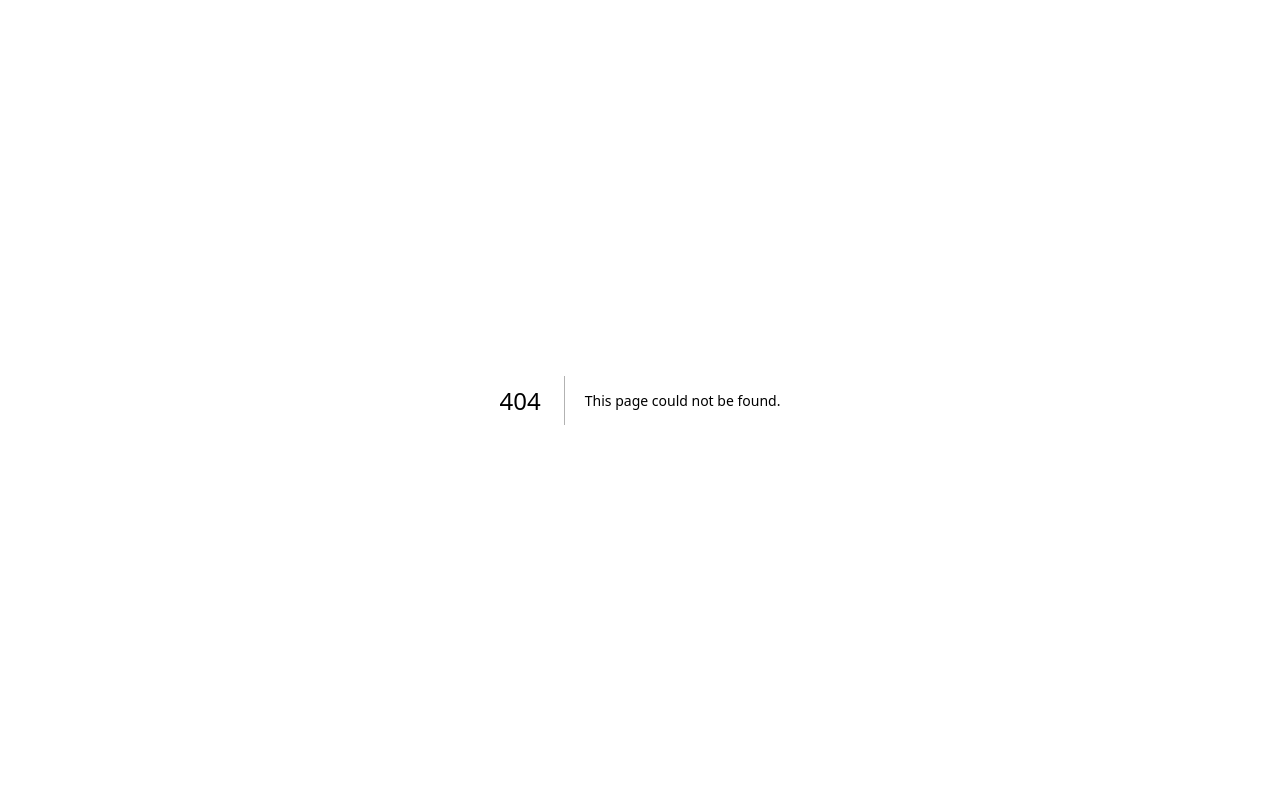
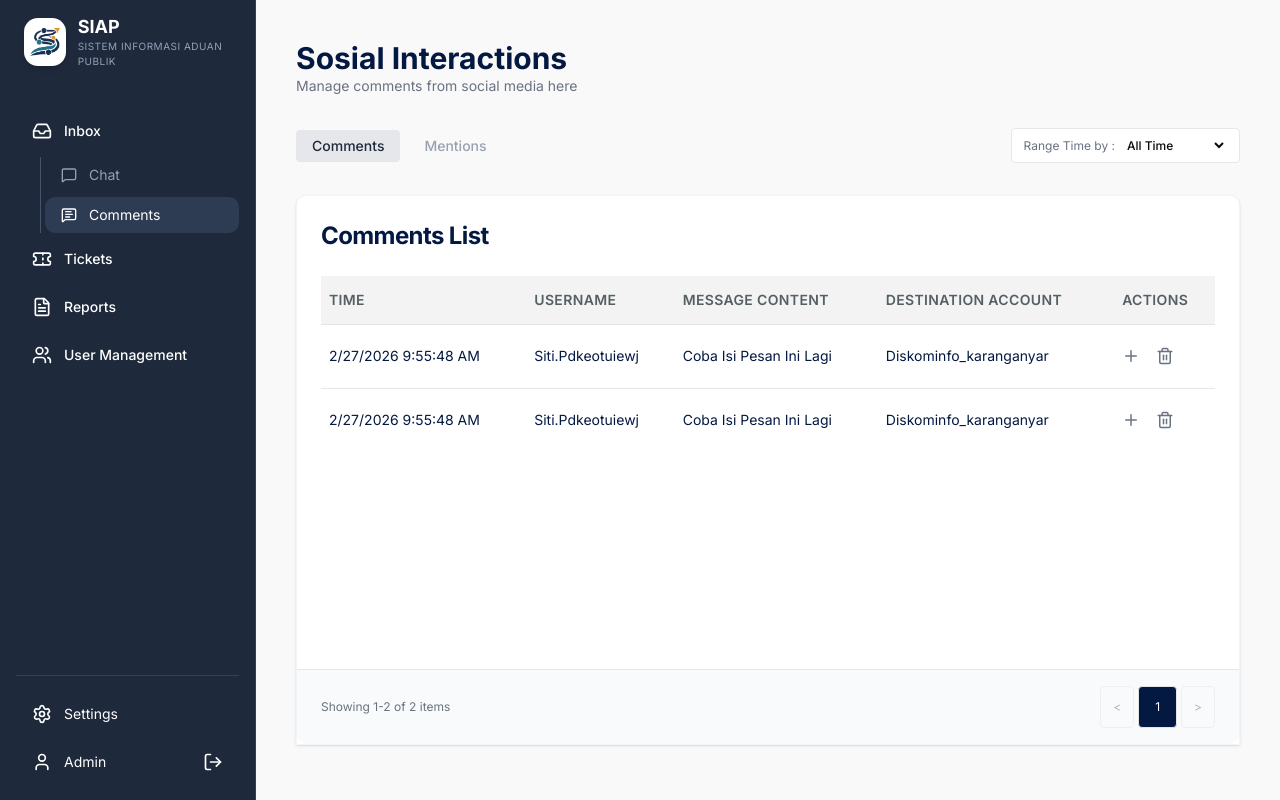
Before and after one commit to hibahsiap/SIAP, a Next.js app: page /dashboard/social in a window 1280 px wide. Before the commit this address had no page. Built offline with nearby package versions, Linux system fonts and the light colour scheme.

Commit message:
feat: create social interactions

```diff
--- /dev/null
+++ b/app/dashboard/social/page.tsx
@@ -0,0 +1,109 @@
+"use client";
+
+import { useState } from "react";
+import TableTemplate, { ColumnDefinition } from "@/components/TableTemplate";
+import { InteractionTabs } from "@/components/InteractionTabs";
+import { TimeRange } from "@/components/TimeRange";
+import { Pagination } from "@/components/Paginations";
+import { Plus, Trash2 } from "lucide-react";
+
+export default function SocialInteractionsPage() {
+  const [activeTab, setActiveTab] = useState('comments');
+  const [selectedRange, setSelectedRange] = useState('all');
+  const [currentPage, setCurrentPage] = useState(1);
+
+  // Data Dummy
+  const commentsData = [
+    { time: "2/27/2026 9:55:48 AM", username: "siti.pdkeotuiewj", message: "Coba isi pesan ini lagi", destination: "diskominfo_karanganyar" },
+    { time: "2/27/2026 9:55:48 AM", username: "siti.pdkeotuiewj", message: "Coba isi pesan ini lagi", destination: "diskominfo_karanganyar" },
+  ];
+
+  const mentionsData = [
+    { time: "2/27/2026 9:55:48 AM", username: "siti.pdkeotuiewj", message: "Coba isi pesan ini lagi", destination: "excanggga.dev" },
+  ];
+
+  const itemsPerPage = 5;
+  const totalItems = activeTab === 'comments' ? commentsData.length : mentionsData.length;
+
+  const currentData = (activeTab === 'comments' ? commentsData : mentionsData).slice(
+    (currentPage - 1) * itemsPerPage,
+    currentPage * itemsPerPage
+  );
+
+  const timeOptions = [
+    { value: 'all', label: 'All Time' },
+    { value: 'today', label: 'Today' },
+    { value: 'week', label: 'This Week' },
+    { value: 'month', label: 'This Month' },
+    { value: 'custom', label: 'Custom Range' },
+  ];
+
+  const columns: ColumnDefinition[] = [
+    { header: "Time", key: "time" },
+    { header: "Username", key: "username" },
+    { header: "Message Content", key: "message" },
+    { header: "Destination Account", key: "destination" },
+    {
+      header: "Actions",
+      key: "actions",
+      cell: () => (
+        <div className="flex gap-4">
+          <button className="text-gray-500 hover:text-blue-900"><Plus size={18}/></button>
+          <button className="text-gray-500 hover:text-red-600"><Trash2 size={18}/></button>
+        </div>
+      )
+    }
+  ];
+
+  return (
+    <div className="p-8">
+      <div className="mb-8">
+        <h1 className="text-3xl font-bold text-[#041942]">Sosial Interactions</h1>
+        <p className="text-gray-500 text-sm">Manage comments from social media here</p>
+      </div>
+
+      {/* Interaction Tabs dan Time Range */}
+      <div className="flex justify-between items-center mb-8">
+        <InteractionTabs
+          tabs={[{id: 'comments', label: 'Comments'}, {id: 'mentions', label: 'Mentions'}]}
+          activeTab={activeTab}
+          onChange={(id) => {
+            setActiveTab(id);
+            setCurrentPage(1);
+          }}
+        />
+        <TimeRange
+          options={timeOptions}
+          value={selectedRange}
+          onChange={setSelectedRange}
+        />
+      </div>
+
+      {/* Main Container */}
+      <div className="bg-white rounded-t-lg border border-gray-100 shadow-sm min-h-[550px] flex flex-col">
+        <div className="p-6 pb-0">
+          <h2 className="text-2xl font-bold text-[#041942] mb-6 capitalize tracking-tight">
+            {activeTab} List
+          </h2>
+
+            <div className="flex-grow">
+            <TableTemplate
+                columns={columns}
+                data={currentData}
+            />
+            </div>
+        </div>
+
+        {/* Pagination */}
+        <div className="mt-auto">
+          <Pagination
+            totalItems={totalItems}
+            itemsPerPage={itemsPerPage}
+            currentPage={currentPage}
+            onPageChange={setCurrentPage}
+          />
+        </div>
+      </div>
+    </div>
+  );
+}
--- /dev/null
+++ b/components/InteractionTabs.tsx
@@ -0,0 +1,28 @@
+interface TabOption {
+  id: string;
+  label: string;
+}
+
+interface TabsProps {
+  tabs: TabOption[];
+  activeTab: string;
+  onChange: (id: string) => void;
+}
+
+export const InteractionTabs = ({ tabs, activeTab, onChange }: TabsProps) => (
+  <div className="flex gap-2">
+    {tabs.map((tab) => (
+      <button
+        key={tab.id}
+        onClick={() => onChange(tab.id)}
+        className={`px-4 py-1.5 rounded text-sm font-medium capitalize transition-colors ${
+          activeTab === tab.id
+            ? 'bg-gray-200 text-gray-800'
+            : 'text-gray-400 hover:text-gray-600'
+        }`}
+      >
+        {tab.label}
+      </button>
+    ))}
+  </div>
+);
--- /dev/null
+++ b/components/Paginations.tsx
@@ -0,0 +1,51 @@
+interface PaginationProps {
+  totalItems: number;
+  itemsPerPage: number;
+  currentPage: number;
+  onPageChange: (page: number) => void;
+}
+
+export const Pagination = ({ totalItems, itemsPerPage, currentPage, onPageChange }: PaginationProps) => {
+  const totalPages = Math.ceil(totalItems / itemsPerPage);
+  const pages = Array.from({ length: totalPages }, (_, i) => i + 1);
+
+  // Hitung range data yang ditampilkan
+  const startItem = (currentPage - 1) * itemsPerPage + 1;
+  const endItem = Math.min(currentPage * itemsPerPage, totalItems);
+
+  return (
+    <div className="bg-gray-50 border-t border-gray-200 px-6 py-4 flex justify-between items-center text-xs text-gray-500 rounded-b-lg">
+      <p>Showing {startItem}-{endItem} of {totalItems} items</p>
+
+      <div className="flex gap-1">
+        <button
+          disabled={currentPage === 1}
+          onClick={() => onPageChange(currentPage - 1)}
+          className="px-3 py-1 border rounded hover:bg-gray-200 disabled:opacity-50"
+        >
+          {"<"}
+        </button>
+
+        {pages.map((page) => (
+          <button
+            key={page}
+            onClick={() => onPageChange(page)}
+            className={`px-4 py-3 border rounded ${
+              currentPage === page ? 'bg-[#041942] text-white' : 'hover:bg-gray-200'
+            }`}
+          >
+            {page}
+          </button>
+        ))}
+
+        <button
+          disabled={currentPage === totalPages}
+          onClick={() => onPageChange(currentPage + 1)}
+          className="px-3 py-1 border rounded hover:bg-gray-200 disabled:opacity-50"
+        >
+          {">"}
+        </button>
+      </div>
+    </div>
+  );
+};
--- /dev/null
+++ b/components/TimeRange.tsx
@@ -0,0 +1,35 @@
+interface TimeOption {
+  value: string;
+  label: string;
+}
+
+interface TimeRangeSelectorProps {
+  options: TimeOption[];
+  value: string;
+  onChange: (value: string) => void;
+  prefixLabel?: string;
+}
+
+export const TimeRange = ({
+  options,
+  value,
+  onChange,
+  prefixLabel = "Range Time by :"
+}: TimeRangeSelectorProps) => {
+  return (
+    <div className="flex items-center gap-2 border border-gray-200 rounded px-3 py-2 bg-white">
+      <span className="text-xs text-gray-500">{prefixLabel}</span>
+      <select
+        value={value}
+        onChange={(e) => onChange(e.target.value)}
+        className="text-xs font-medium outline-none bg-transparent cursor-pointer"
+      >
+        {options.map((opt) => (
+          <option key={opt.value} value={opt.value}>
+            {opt.label}
+          </option>
+        ))}
+      </select>
+    </div>
+  );
+};
--- a/components/sidebar.tsx
+++ b/components/sidebar.tsx
@@ -25,15 +25,15 @@ export default function Sidebar() {
       <nav className="flex-1 space-y-1">
         {/* Inbox dengan Submenu */}
         <div className="space-y-1">
-          <Link href="/inbox" className={`flex items-center gap-3 px-4 py-3 rounded-xl transition-all ${pathname === '/inbox' ? 'bg-slate-700/80' : 'hover:bg-slate-700/50'}`}>
+          <Link href="/dashboard" className={`flex items-center gap-3 px-4 py-3 rounded-xl transition-all ${pathname === '/dashboard' ? 'bg-slate-700/80' : 'hover:bg-slate-700/50'}`}>
             <Inbox size={20} /> <span className="font-medium text-sm">Inbox</span>
           </Link>
           {/* Submenu Chat & Comments */}
           <div className="pl-1 space-y-1 border-l ml-6 border-slate-600">
-            <Link href="/inbox/chat" className={`flex items-center gap-3 px-4 py-2 rounded-lg text-sm ${pathname === '/inbox/chat' ? 'text-white' : 'text-slate-400 hover:text-white'}`}>
+            <Link href="/dashboard/chat" className={`flex items-center gap-3 px-4 py-2 rounded-lg text-sm ${pathname === '/inbox/chat' ? 'text-white' : 'text-slate-400 hover:text-white'}`}>
               <MessageSquare size={16} /> Chat
             </Link>
-            <Link href="/inbox/comments" className={`flex items-center gap-3 px-4 py-2 rounded-lg text-sm ${pathname === '/inbox/comments' ? 'bg-slate-700/80 text-white' : 'text-slate-400 hover:text-white'}`}>
+            <Link href="/dashboard/social" className={`flex items-center gap-3 px-4 py-2 rounded-lg text-sm ${pathname === '/dashboard/social' ? 'bg-slate-700/80 text-white' : 'text-slate-400 hover:text-white'}`}>
               <MessageSquareText size={16} /> Comments
             </Link>
           </div>
```
